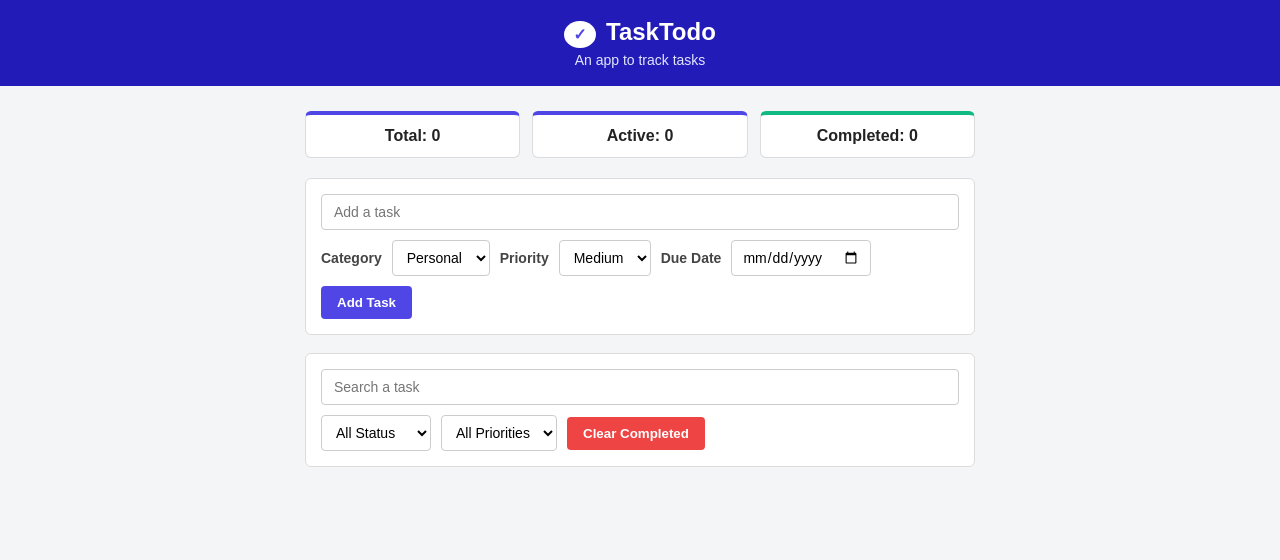
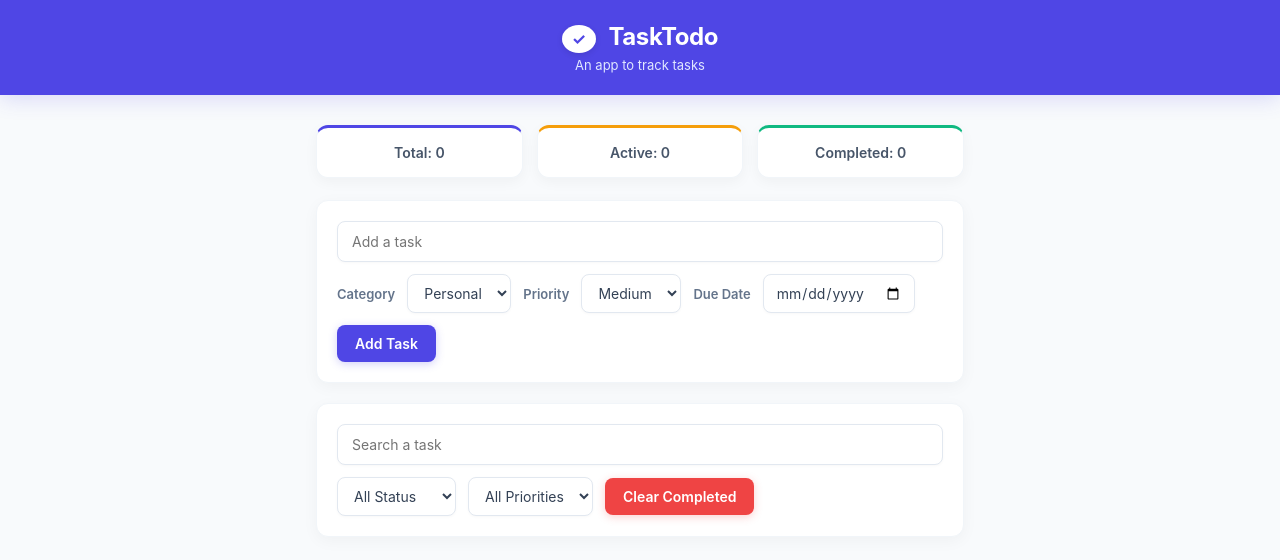
Before and after one commit to HimanshuTomar1/TaskTodo, a website: page public/index.html in a window 1280 px wide. Drawn offline with Linux system fonts and the light colour scheme; no server answers.

Commit message:
Redesign UI with minimal aesthetic and soft shadows

```diff
--- a/public/style.css
+++ b/public/style.css
@@ -2,48 +2,56 @@
   box-sizing: border-box;
   margin: 0;
   padding: 0;
-  font-family: Arial, Helvetica, sans-serif;
+  font-family: -apple-system, BlinkMacSystemFont, "Segoe UI", Roboto, "Helvetica Neue", Arial, sans-serif;
 }
 
 body {
-  background-color: rgb(244, 245, 247);
-  color: rgb(34, 34, 34);
+  background-color: rgb(248, 250, 252);
+  color: rgb(30, 41, 59);
   padding-bottom: 40px;
 }
+
 .nav {
-  background-color: rgb(35, 27, 184);
+  background-color: rgb(79, 70, 229);
   color: rgb(255, 255, 255);
-  padding: 18px;
+  padding: 22px 20px;
   text-align: center;
+  box-shadow: 0 4px 20px rgba(79, 70, 229, 0.18);
 }
+
 .logo {
   display: inline-block;
   background-color: rgb(255, 255, 255);
   color: rgb(79, 70, 229);
   font-weight: bold;
-  padding: 4px 9px;
+  padding: 4px 10px;
   border-radius: 50%;
-  margin-right: 6px;
+  margin-right: 8px;
+  box-shadow: 0 2px 6px rgba(0, 0, 0, 0.1);
 }
+
 .name {
   font-size: 24px;
-  font-weight: bold;
+  font-weight: 700;
+  letter-spacing: -0.4px;
 }
 
 .aboutapp {
-  font-size: 14px;
+  font-size: 13px;
   color: rgb(224, 231, 255);
   margin-top: 4px;
 }
+
 main {
-  max-width: 700px;
-  margin: 25px auto;
-  padding: 0 15px;
+  max-width: 680px;
+  margin: 30px auto;
+  padding: 0 16px;
 }
+
 .stats {
   display: flex;
-  gap: 12px;
-  margin-bottom: 20px;
+  gap: 14px;
+  margin-bottom: 22px;
 }
 
 .totaltask,
@@ -51,47 +59,82 @@ main {
 .completed {
   flex: 1;
   background-color: rgb(255, 255, 255);
-  border: 1px solid rgb(220, 220, 220);
-  border-top: 4px solid rgb(79, 70, 229);
-  padding: 12px;
+  border: 1px solid rgb(241, 245, 249);
+  border-radius: 12px;
+  padding: 16px 12px;
   text-align: center;
-  font-weight: bold;
-  border-radius: 6px;
+  font-weight: 600;
+  font-size: 14px;
+  color: rgb(71, 85, 105);
+  box-shadow: 0 4px 14px rgba(0, 0, 0, 0.04);
+  transition: transform 0.2s ease, box-shadow 0.2s ease;
+}
+
+.totaltask:hover,
+.active:hover,
+.completed:hover {
+  transform: translateY(-2px);
+  box-shadow: 0 6px 18px rgba(0, 0, 0, 0.07);
+}
+
+.totaltask {
+  border-top: 3px solid rgb(79, 70, 229);
+}
+
+.active {
+  border-top: 3px solid rgb(245, 158, 11);
 }
 
 .completed {
-  border-top-color: rgb(16, 185, 129);
+  border-top: 3px solid rgb(16, 185, 129);
 }
+
 .todo-form,
 .filter-bar,
 .edit-box {
   background-color: rgb(255, 255, 255);
-  border: 1px solid rgb(220, 220, 220);
-  padding: 15px;
-  border-radius: 6px;
-  margin-bottom: 18px;
+  border: 1px solid rgb(241, 245, 249);
+  padding: 20px;
+  border-radius: 12px;
+  margin-bottom: 20px;
   display: flex;
   flex-wrap: wrap;
-  gap: 10px;
+  gap: 12px;
   align-items: center;
+  box-shadow: 0 4px 16px rgba(0, 0, 0, 0.04);
+  transition: box-shadow 0.2s ease;
+}
+
+.todo-form:hover,
+.filter-bar:hover,
+.edit-box:hover {
+  box-shadow: 0 6px 20px rgba(0, 0, 0, 0.06);
 }
 
 .todoinput,
 #searchtodo,
 #edit-input {
   flex: 1 1 100%;
-  padding: 9px 12px;
-  border: 1px solid rgb(204, 204, 204);
-  border-radius: 4px;
+  padding: 11px 14px;
+  border: 1px solid rgb(226, 232, 240);
+  border-radius: 8px;
   font-size: 14px;
+  color: rgb(30, 41, 59);
+  background-color: rgb(255, 255, 255);
+  box-shadow: 0 1px 3px rgba(0, 0, 0, 0.03);
+  transition: border-color 0.2s ease, box-shadow 0.2s ease;
 }
+
 select,
 input[type="date"] {
-  padding: 8px 10px;
-  border: 1px solid rgb(204, 204, 204);
-  border-radius: 4px;
+  padding: 9px 12px;
+  border: 1px solid rgb(226, 232, 240);
+  border-radius: 8px;
   background-color: rgb(255, 255, 255);
+  color: rgb(51, 65, 85);
   font-size: 14px;
+  box-shadow: 0 1px 3px rgba(0, 0, 0, 0.03);
+  transition: border-color 0.2s ease, box-shadow 0.2s ease;
 }
 
 .todoinput:focus,
@@ -101,102 +144,127 @@ select:focus,
 input[type="date"]:focus {
   outline: none;
   border-color: rgb(79, 70, 229);
+  box-shadow: 0 0 0 3px rgba(79, 70, 229, 0.12);
 }
 
 label {
-  font-size: 14px;
-  font-weight: bold;
-  color: rgb(68, 68, 68);
+  font-size: 13px;
+  font-weight: 600;
+  color: rgb(100, 116, 139);
 }
 
 .btn {
   background-color: rgb(79, 70, 229);
   color: rgb(255, 255, 255);
   border: none;
-  padding: 9px 16px;
-  border-radius: 4px;
-  font-weight: bold;
+  padding: 10px 18px;
+  border-radius: 8px;
+  font-size: 14px;
+  font-weight: 600;
   cursor: pointer;
+  box-shadow: 0 2px 8px rgba(79, 70, 229, 0.25);
+  transition: all 0.2s ease;
 }
 
 .btn:hover {
   background-color: rgb(67, 56, 202);
+  box-shadow: 0 4px 12px rgba(79, 70, 229, 0.35);
+  transform: translateY(-1px);
+}
+
+.btn:active {
+  transform: translateY(0);
 }
 
 .clear-btn,
 .cancel-btn {
   background-color: rgb(239, 68, 68);
   color: rgb(255, 255, 255);
+  box-shadow: 0 2px 8px rgba(239, 68, 68, 0.25);
 }
 
 .clear-btn:hover,
 .cancel-btn:hover {
   background-color: rgb(220, 38, 38);
+  box-shadow: 0 4px 12px rgba(239, 68, 68, 0.35);
 }
 
 .todolist {
   display: flex;
   flex-direction: column;
-  gap: 10px;
+  gap: 12px;
 }
 
 .todo-item {
   background-color: rgb(255, 255, 255);
-  border: 1px solid rgb(220, 220, 220);
-  border-left: 5px solid rgb(79, 70, 229);
-  border-radius: 6px;
-  padding: 12px 15px;
+  border: 1px solid rgb(241, 245, 249);
+  border-left: 4px solid rgb(79, 70, 229);
+  border-radius: 10px;
+  padding: 14px 18px;
   display: flex;
   justify-content: space-between;
   align-items: center;
-  gap: 10px;
+  gap: 12px;
+  box-shadow: 0 3px 10px rgba(0, 0, 0, 0.04);
+  transition: transform 0.2s ease, box-shadow 0.2s ease, background-color 0.2s ease;
+}
+
+.todo-item:hover {
+  transform: translateY(-1px);
+  box-shadow: 0 6px 16px rgba(0, 0, 0, 0.06);
 }
 
 .todo-item.done {
-  background-color: rgb(240, 253, 244);
+  background-color: rgb(248, 250, 252);
   border-left-color: rgb(16, 185, 129);
+  opacity: 0.85;
 }
 
 .todo-item.done .todo-title {
   text-decoration: line-through;
-  color: rgb(119, 119, 119);
+  color: rgb(148, 163, 184);
 }
 
 .todo-info {
   display: flex;
   align-items: center;
-  gap: 10px;
+  gap: 12px;
   flex-wrap: wrap;
 }
 
 .toggle-check {
-  width: 17px;
-  height: 17px;
+  width: 18px;
+  height: 18px;
   cursor: pointer;
   accent-color: rgb(16, 185, 129);
 }
 
 .todo-title {
   font-size: 15px;
+  font-weight: 500;
+  color: rgb(30, 41, 59);
 }
 
 .tag {
-  background-color: rgb(224, 231, 255);
-  color: rgb(55, 48, 163);
-  font-size: 12px;
-  font-weight: bold;
-  padding: 3px 8px;
-  border-radius: 4px;
+  background-color: rgb(238, 242, 255);
+  color: rgb(67, 56, 202);
+  font-size: 11px;
+  font-weight: 600;
+  padding: 3px 9px;
+  border-radius: 6px;
+  text-transform: capitalize;
+  box-shadow: 0 1px 3px rgba(0, 0, 0, 0.03);
 }
 
 .todo-actions {
   display: flex;
-  gap: 6px;
+  gap: 8px;
 }
 
 .small-btn {
-  padding: 5px 10px;
+  padding: 6px 12px;
   font-size: 12px;
+  border-radius: 6px;
 }
 
 .hidden {
```
